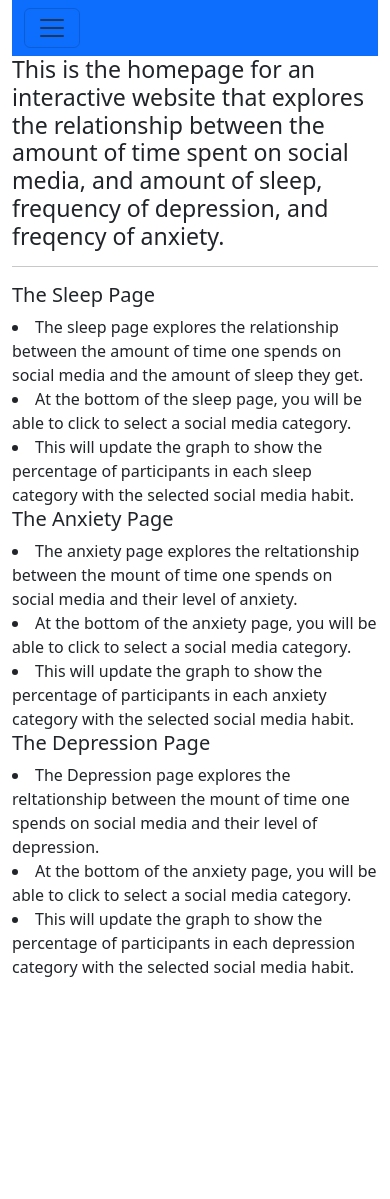
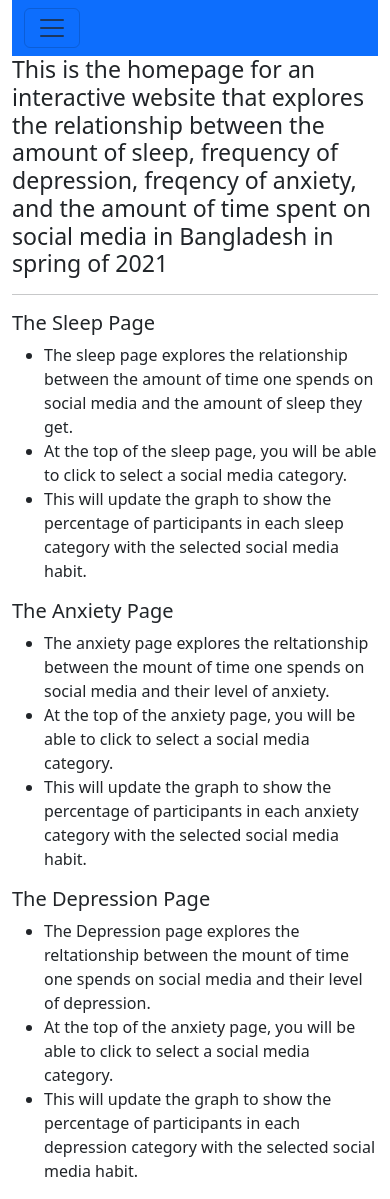
Before and after one commit to henryswain/honors-contract, a Vue app: page / in a window 390 px wide. Before the commit the page ends 979 px from the top, so only its background shows below. Built offline with nearby package versions, Linux system fonts and the light colour scheme.

Commit message:
On branch main:
- implemnetd responsive design
- improved comments
- improved button layout on each page

```diff
--- a/src/Anxiety.vue
+++ b/src/Anxiety.vue
@@ -3,7 +3,7 @@
 import papaparse from 'papaparse';
 
 
-const labelsforAnxiety = ["wasn't anxious at all in the last 30 days", "was anxious several days in the last 30 days", "was anxious half of the days in the last 30 days", "was nearly every day in the last 30 days"]
+const labelsforAnxiety = [["wasn't anxious", "at all in", "the last 30 days"], ["was anxious", "several days", "in the last 30 days"], ["was anxious", "half of the days", "in the last 30 days"], ["was anxious", "nearly every day", "in the last 30 days"]]
 // bits of vue we are using
 import { ref, onMounted, computed } from 'vue';
 
@@ -63,8 +63,9 @@ function showData(parsedData) {
     numberOfRows.push(i);
   }
 
-// creates an object with the counts of each amount of time on social media with sleep less than 4 hours
   if (amountOfSocMediaUse.value == 'less than 1 hour') {
+
+    // creates an object with the counts for each anxiety categorory with social media use less than 1 hour
 
     let countsForAnxietyWithSocLessThan1 = {"1": 0, "2": 0, "3": 0, "4": 0};
     for (let i of numberOfRows) {
@@ -111,6 +112,7 @@ function showData(parsedData) {
   }
 
   else if (amountOfSocMediaUse.value == "1 - 3 hours") {
+    // creates an object with the counts for each anxiety categorory with social media use between 1 and 3 hours
 
 
     let countsForAnxietyWithSoc1to3 = {"1": 0, "2": 0, "3": 0, "4": 0};
@@ -162,6 +164,7 @@ function showData(parsedData) {
 
 
   else if (amountOfSocMediaUse.value == "3 - 5 hours") {
+    // creates an object with the counts for each anxiety categorory with social media use between 3 and 5 hours
 
 
     let countsForAnxietyWithSoc3to5 = {"1": 0, "2": 0, "3": 0, "4": 0};
@@ -207,8 +210,8 @@ function showData(parsedData) {
   }
 
 
-
   else if (amountOfSocMediaUse.value == "more than 5 hours") {
+    // creates an object with the counts for each anxiety categorory with social media use more than 5 hours
 
 
     let countsForAnxietyWithSocMoreThan5 = {"1": 0, "2": 0, "3": 0, "4": 0};
@@ -262,23 +265,25 @@ function showData(parsedData) {
 </script>
 
 <template>
-  <div class="container">
-
+    <!-- button group for handling social media category chagnes-->
+    <div class="row justify-content-center mt-2">
+      <div class="col-3">
+        <button type="button" class="btn btn-primary" @click="loadFileWithUpdatedVar('less than 1 hour')">Less than 1 hour</button>
+      </div>
+      <div class="col-3">
+        <button type="button" class="btn btn-primary" @click="loadFileWithUpdatedVar('1 - 3 hours')">1 - 3 hours</button>
+      </div>
+      <div class="col-3">
+        <button type="button" class="btn btn-primary" @click="loadFileWithUpdatedVar('3 - 5 hours')">3 - 5 hours</button>
+      </div>
+      <div class="col-3">
+        <button type="button" class="btn btn-primary" @click="loadFileWithUpdatedVar('more than 5 hours')">More than 5 hours</button>
+      </div>
+    </div>
     <BarChart_Sleep_And_SocialMedia
       :labels="labelsforAnxiety"
       :datasets="filteredChartData"
       chartLabel="anxiety"
       :amount="amountOfSocMediaUse"
     />
-    <div class="row">
-      <div class="col-1"></div>
-      <div class="col">
-        <button type="button" class="btn btn-primary" @click="loadFileWithUpdatedVar('less than 1 hour')">Less than 1 hour</button>
-        <button type="button" class="btn btn-primary" @click="loadFileWithUpdatedVar('1 - 3 hours')">1 - 3 hours</button>
-        <button type="button" class="btn btn-primary" @click="loadFileWithUpdatedVar('3 - 5 hours')">3 - 5 hours</button>
-        <button type="button" class="btn btn-primary" @click="loadFileWithUpdatedVar('more than 5 hours')">More than 5 hours</button>
-      </div>
-      <div class="col"></div>
-    </div>
-  </div>
 </template>
--- a/src/Home.vue
+++ b/src/Home.vue
@@ -1,36 +1,52 @@
 <template>
-<h3>This is the homepage for an interactive website that explores the relationship between the amount of time spent on social media, and amount of sleep, frequency of depression, and freqency of anxiety.</h3>
+<h3>This is the homepage for an interactive website that explores the relationship between the amount of sleep, frequency of depression, freqency of anxiety, and the amount of time spent on social media in Bangladesh in spring of 2021</h3>
 <hr>
 <body>
+  <!-- breakdown of what the sleep page is for -->
   <h5>The Sleep Page</h5>
+  <ul class="outside">
     <li>
       The sleep page explores the relationship between the amount of time one spends on social media and the amount of sleep they get.
     </li>
     <li>
-      At the bottom of the sleep page, you will be able to click to select a social media category.
+      At the top of the sleep page, you will be able to click to select a social media category.
     </li>
     <li>
       This will update the graph to show the percentage of participants in each sleep category with the selected social media habit.
     </li>
+  </ul>
+
+  <!-- breakdown of what the anxiety page is for -->
   <h5>The Anxiety Page</h5>
+  <ul class="outside">
     <li>
       The anxiety page explores the reltationship between the mount of time one spends on social media and their level of anxiety.
     </li>
     <li>
-      At the bottom of the anxiety page, you will be able to click to select a social media category.
+      At the top of the anxiety page, you will be able to click to select a social media category.
     </li>
     <li>
       This will update the graph to show the percentage of participants in each anxiety category with the selected social media habit.
     </li>
+  </ul>
+
+  <!-- breakdown of what the depression page is for -->
   <h5>The Depression Page</h5>
+  <ul class="outside">
     <li>
       The Depression page explores the reltationship between the mount of time one spends on social media and their level of depression.
     </li>
     <li>
-      At the bottom of the anxiety page, you will be able to click to select a social media category.
+      At the top of the anxiety page, you will be able to click to select a social media category.
     </li>
     <li>
       This will update the graph to show the percentage of participants in each depression category with the selected social media habit.
     </li>
+  </ul>
 </body>
 </template>
+<style>
+  .outside {
+    list-style-position: outside;
+  }
+</style>
--- a/src/Sleep.vue
+++ b/src/Sleep.vue
@@ -63,8 +63,8 @@ function showData(parsedData) {
     numberOfRows.push(i);
   }
 
-// creates an object with the counts of each amount of time on social media with sleep less than 4 hours
   if (amountOfSocMediaUse.value == 'less than 1 hour') {
+    // creates an object with the counts for each sleep categorory with social media use less than 1 hour
 
     let countsForSleepWithSocLessThan1 = {"<4": 0, "4-6": 0, "7-8": 0, ">8": 0};
     for (let i of numberOfRows) {
@@ -111,6 +111,7 @@ function showData(parsedData) {
   }
 
   else if (amountOfSocMediaUse.value == "1 - 3 hours") {
+    // creates an object with the counts for each sleep categorory with social media use between 1 and 3 hours
 
 
     let countsForSleepWithSoc1to3 = {"<4": 0, "4-6": 0, "7-8": 0, ">8": 0};
@@ -162,6 +163,7 @@ function showData(parsedData) {
 
 
   else if (amountOfSocMediaUse.value == "3 - 5 hours") {
+    // creates an object with the counts for each sleep categorory with social media use between 3 and 5 hour
 
 
     let countsForSleepWithSoc3to5 = {"<4": 0, "4-6": 0, "7-8": 0, ">8": 0};
@@ -210,6 +212,7 @@ function showData(parsedData) {
 
   else if (amountOfSocMediaUse.value == "more than 5 hours") {
 
+    // creates an object with the counts for each sleep categorory with social media use more than 5 hours
 
     let countsForSleepWithSocMoreThan5 = {"<4": 0, "4-6": 0, "7-8": 0, ">8": 0};
     for (let i of numberOfRows) {
@@ -262,23 +265,25 @@ function showData(parsedData) {
 </script>
 
 <template>
-  <div class="container">
-    <!-- :chartLabel="amountOfSocMediaUse" -->
+    <!-- button group for handling social media category chagnes-->
+    <div class="row justify-content-center mt-2">
+        <div class="col-3">
+          <button type="button" class="btn btn-primary" @click="loadFileWithUpdatedVar('less than 1 hour')">Less than 1 hour</button>
+        </div>
+        <div class="col-3">
+          <button type="button" class="btn btn-primary" @click="loadFileWithUpdatedVar('1 - 3 hours')">1 - 3 hours</button>
+        </div>
+        <div class="col-3">
+          <button type="button" class="btn btn-primary" @click="loadFileWithUpdatedVar('3 - 5 hours')">3 - 5 hours</button>
+        </div>
+        <div class="col-3">
+          <button type="button" class="btn btn-primary" @click="loadFileWithUpdatedVar('more than 5 hours')">More than 5 hours</button>
+        </div>
+    </div>
     <BarChart_Sleep_And_SocialMedia
       :labels="labelsforSleep"
       :datasets="filteredChartData"
       chartLabel="sleep"
       :amount="amountOfSocMediaUse"
     />
-    <div class="row">
-      <div class="col-1"></div>
-      <div class="col">
-        <button type="button" class="btn btn-primary" @click="loadFileWithUpdatedVar('less than 1 hour')">Less than 1 hour</button>
-        <button type="button" class="btn btn-primary" @click="loadFileWithUpdatedVar('1 - 3 hours')">1 - 3 hours</button>
-        <button type="button" class="btn btn-primary" @click="loadFileWithUpdatedVar('3 - 5 hours')">3 - 5 hours</button>
-        <button type="button" class="btn btn-primary" @click="loadFileWithUpdatedVar('more than 5 hours')">More than 5 hours</button>
-      </div>
-      <div class="col"></div>
-    </div>
-  </div>
 </template>
```
Also changed, not shown: src/Depression.vue (+20 -15 lines).
